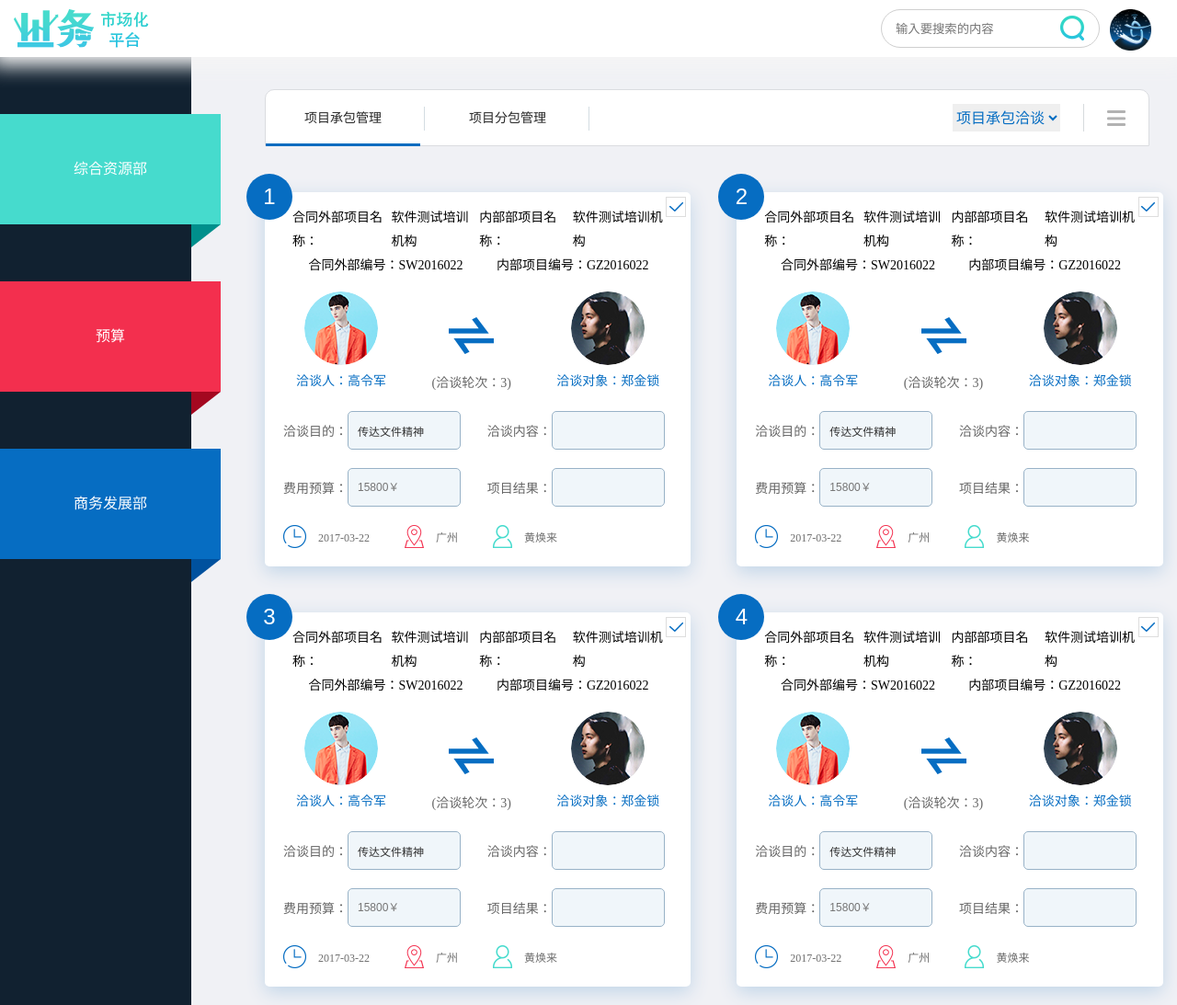
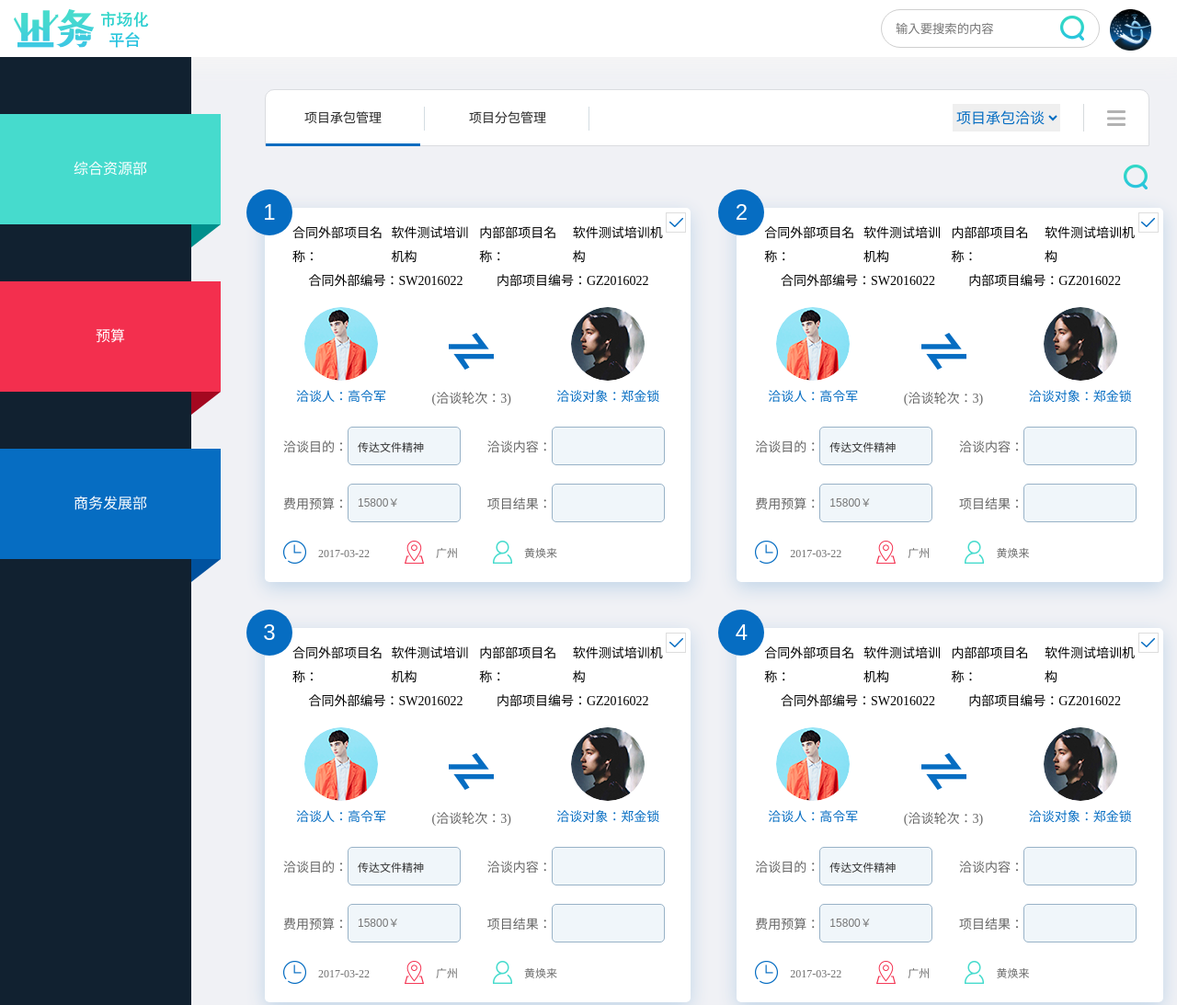
Before and after one commit to nd-team/service-page, a website: page pages/business/business_meeting.html in a window 1280 px wide. Shown: the top 1093 px of the page at 92% size. Drawn offline with nearby package versions, Linux system fonts and the light colour scheme; files that its build step writes are made by us from their sources.

Commit message:
modified the business page and style

```diff
--- a/pages/business/business_meeting.html
+++ b/pages/business/business_meeting.html
@@ -80,6 +80,10 @@
                     </li>
                 </ul>
             </div>
+            <div class="so">
+                <a href="javascript:void(0)" class="under-search"></a>
+            </div>
+
             <div class="article">
                 <ul class="all-module">
                     <li>
--- a/sass/base.scss
+++ b/sass/base.scss
@@ -157,6 +157,7 @@ header{
     top: 62px;
     left:0;
     float: left;
+    z-index: 2;
     .nav-left{
       li{
         width: 240px;
--- a/sass/business/business_meeting.scss
+++ b/sass/business/business_meeting.scss
@@ -22,7 +22,7 @@
     background: #fff;
     border:1px solid #dadce0;
     border-radius: 10px 10px 0 0;
-    margin-bottom: 50px;
+    margin-bottom: 20px;
     .management-left{
       display: flex;
         li{
@@ -117,6 +117,19 @@
 
     }
   }
+  .so{
+    display: flex;
+    width: 75%;
+    justify-content: flex-end;
+    .under-search{
+      background: url("/images/business/search.png") no-repeat center;
+      width: 26px;
+      height: 27px;
+      margin-bottom: 20px;
+      display: block;
+    }
+  }
+
   .article{
     .all-module{
       display: flex;
--- a/sass/company_plan.scss
+++ b/sass/company_plan.scss
@@ -26,6 +26,7 @@
   top: 0;
   bottom: 0;
   padding-top: 55px;
+  z-index: 2;
   li{
     text-align: center;
     &:last-child{
```
